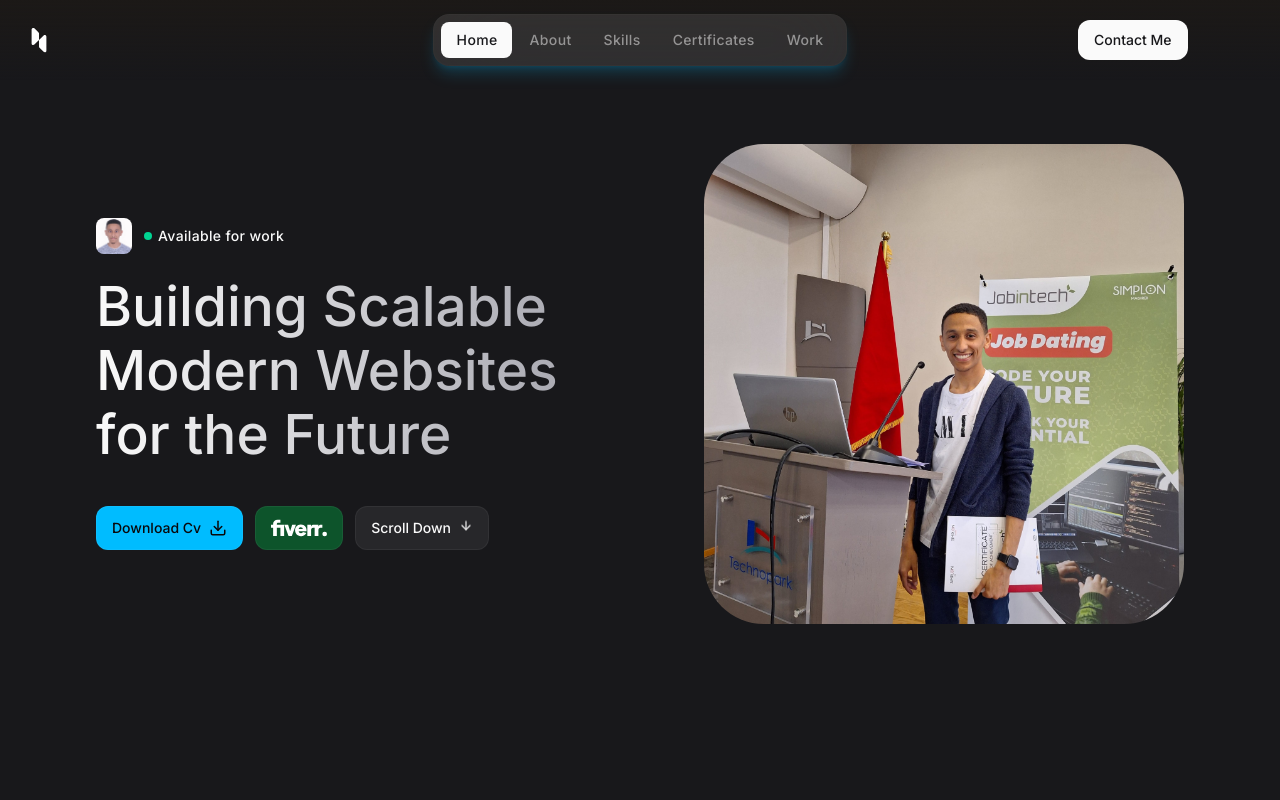
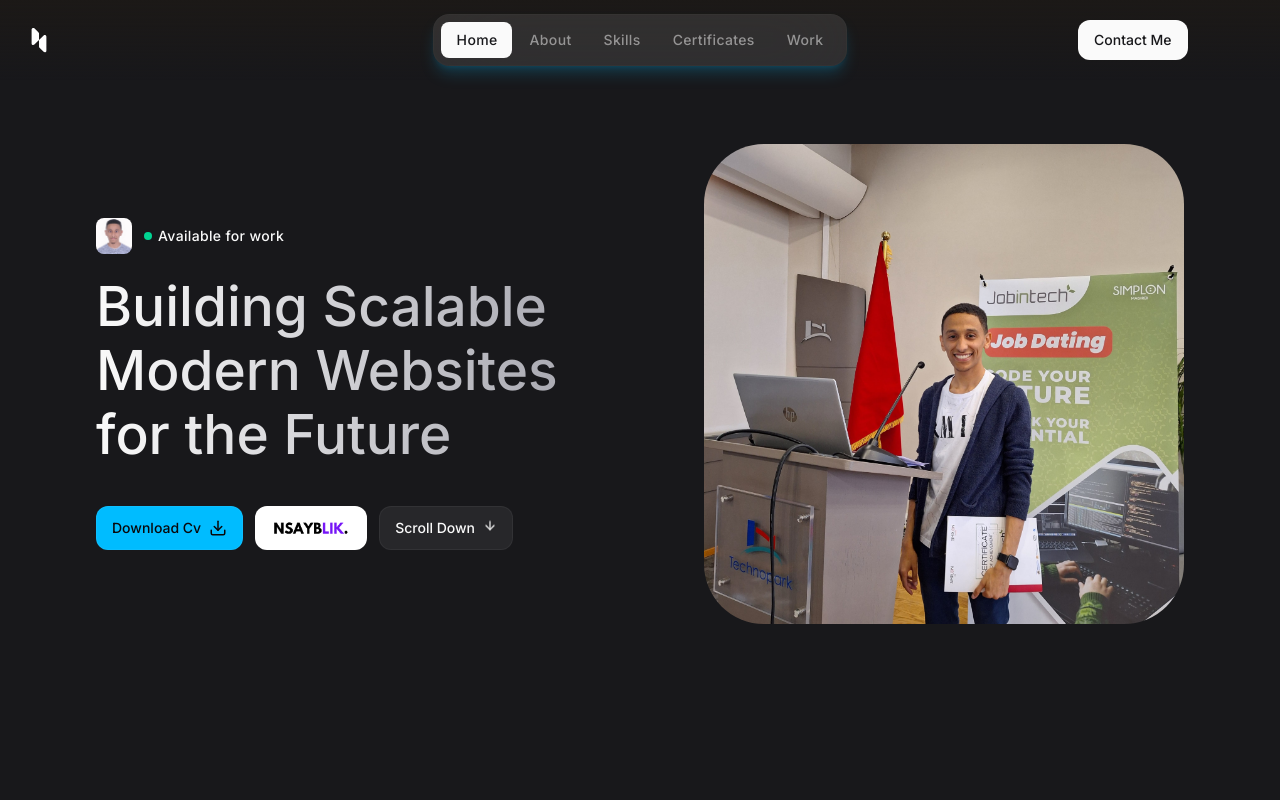
Before and after one commit to MohamedKhassar/Portfolio_Mohamed, a React (Vite) app: page / in a window 1280 px wide. Shown: the top 800 px of the page. Built offline with nearby package versions, Linux system fonts and the light colour scheme.

Commit message:
Replace Fiverr button with NSAYBLIK button in Hero component and add logo image

```diff
--- a/src/components/Hero.jsx
+++ b/src/components/Hero.jsx
@@ -1,6 +1,7 @@
 import { FiArrowDown, FiDownload } from "react-icons/fi";
 import { ButtonPrimary, ButtonOutline } from "./Button"
-import { SiFiverr } from "react-icons/si";
+// import { SiFiverr } from "react-icons/si";
+import nsayblik_logo from "/assets/imgs/nsayblik_logo.png";
 const Hero = () => {
     return (
         <section className="pt-28 lg:pt-36" id="home">
@@ -28,8 +29,13 @@ const Hero = () => {
                         Building Scalable Modern Websites for the Future
                     </h2>
                     <div className="flex items-center gap-3 flex-wrap">
+                        {/* CV Button */}
                         <ButtonPrimary label={"download cv"} icon={<FiDownload className="text-[18px]" />} href="/assets/file/Mohamed_Khassar_CV(ENG).pdf" target="_blank" classes={"capitalize group"} />
-                        <ButtonPrimary href="https://www.fiverr.com/mohamedkhassar/create-a-stunning-responsive-and-seo-friendly-landing-page" classes={"capitalize !bg-green-900 !text-white hover:!bg-green-50 hover:!text-green-900 !duration-500"} target="_blank" icon={<SiFiverr className="md:size-14 size-12" />} />
+                        {/* NSAYBLIK Button */}
+                        <ButtonPrimary target={"_blank"} href="https://nsayblik.com/Mohamed_Khassar" classes={"capitalize !bg-white text-black !font-bold hover:!bg-gray-200 !duration-200"} icon={<img src={nsayblik_logo} loading="lazy" alt="nsayblik_logo" className="md:size-20 size-14 object-contain" />} />
+                        {/* Fiverr Button */}
+                        {/* <ButtonPrimary href="https://www.fiverr.com/mohamedkhassar/create-a-stunning-responsive-and-seo-friendly-landing-page" classes={"capitalize !bg-green-900 !text-white hover:!bg-green-50 hover:!text-green-900 !duration-500"} target="_blank" icon={<SiFiverr className="md:size-14 size-12" />} /> */}
+                        {/* Scroll Down Button */}
                         <ButtonOutline href="#about" label={"scroll down"} classes={"capitalize"} icon={<FiArrowDown className="animate-bounce" />} />
                     </div>
                 </div>
```
Also changed, not shown: public/assets/imgs/nsayblik_logo.png (added).
